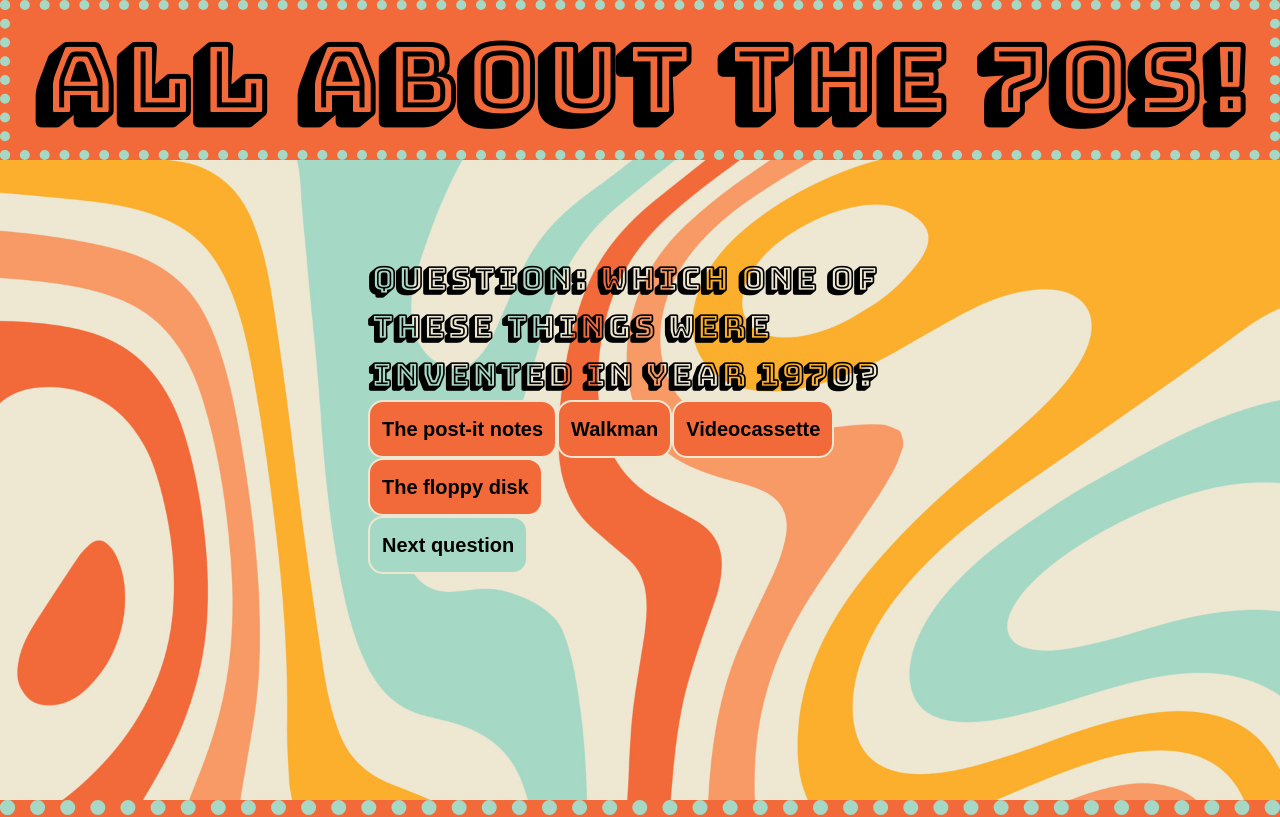
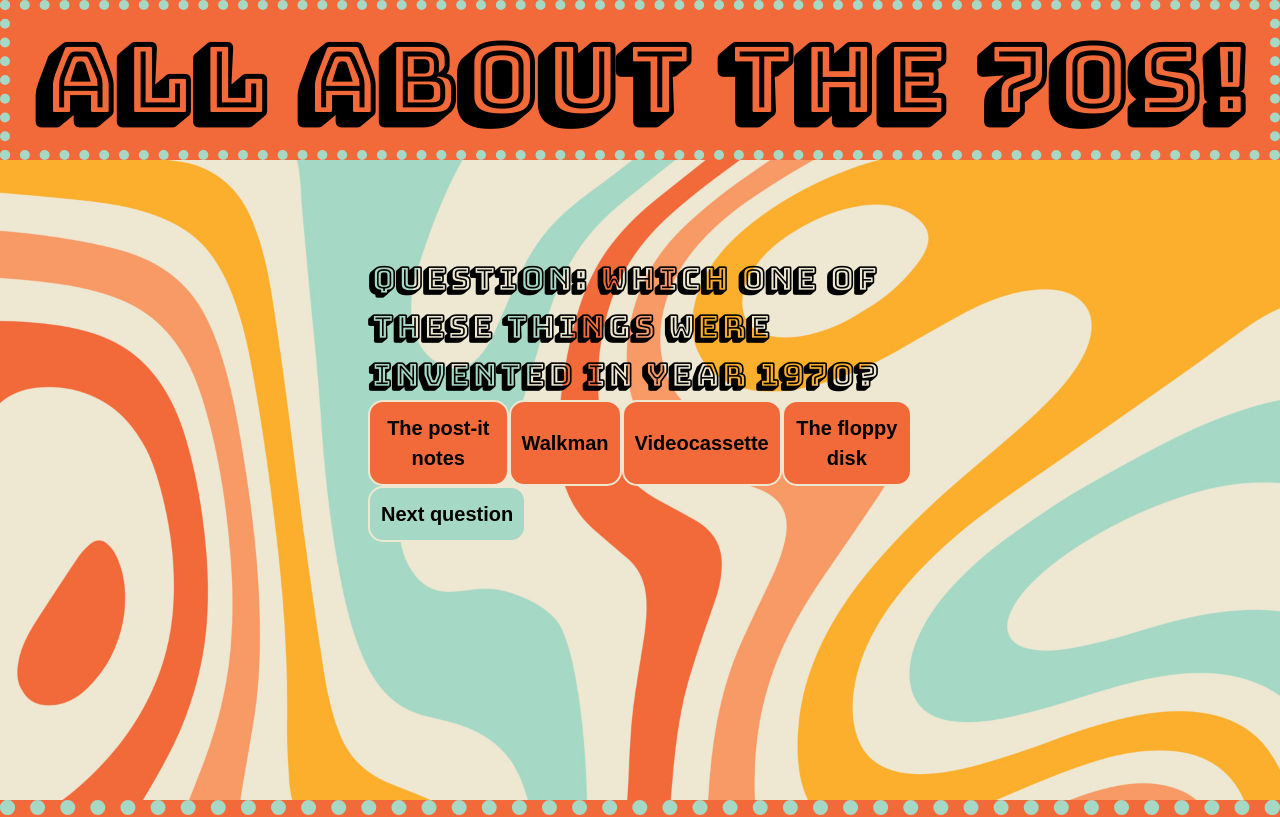
Before and after one commit to Technigo/project-redux-quiz-old, a React (Create React App) app: page / in a window 1280 px wide. Shown: the top 817 px of the page. Built offline with nearby package versions, Linux system fonts and the light colour scheme.

Commit message:
container added for buttons

```diff
--- a/src/components/Buttons.js
+++ b/src/components/Buttons.js
@@ -9,13 +9,13 @@ export const Button = ({ buttonText, handleClick }) => {
 
 export const ButtonStyling = styled.button`
 background-color: ${(props) => (props.options ? '#F26A3A' : '#A5D8C5')};
-padding: 12px;
+padding: 11px;
 border-radius: 15px;
 border: 2px solid #EEE8D2;
 font-family: 'Quicksand', sans-serif;
 font-size: 20px;
 font-weight: 700;
-&: hover {
+  &:hover {
   opacity: 0.8;
 }
 
--- a/src/components/CurrentQuestion.js
+++ b/src/components/CurrentQuestion.js
@@ -1,6 +1,7 @@
 import React, { useState, useEffect } from 'react'
 import { useSelector, useDispatch } from 'react-redux'
 import { quiz } from 'reducers/quiz';
+import styled from 'styled-components'
 import { ButtonStyling } from './Buttons';
 
 export const CurrentQuestion = () => {
@@ -54,6 +55,7 @@ export const CurrentQuestion = () => {
   return (
     <div>
       <h1>Question: {question.questionText}</h1>
+      <ButtonContainer>
         {question.options.map((option, index) => {
           return (
             <ButtonStyling
@@ -66,6 +68,13 @@ export const CurrentQuestion = () => {
             </ButtonStyling>
           )
         })}
+      </ButtonContainer>
     </div>
   )
 }
+
+const ButtonContainer = styled.div`
+  display: flex;
+  flex-direction: row;
+
+`
```
Lines whose indentation alone changed are shown as unchanged.
